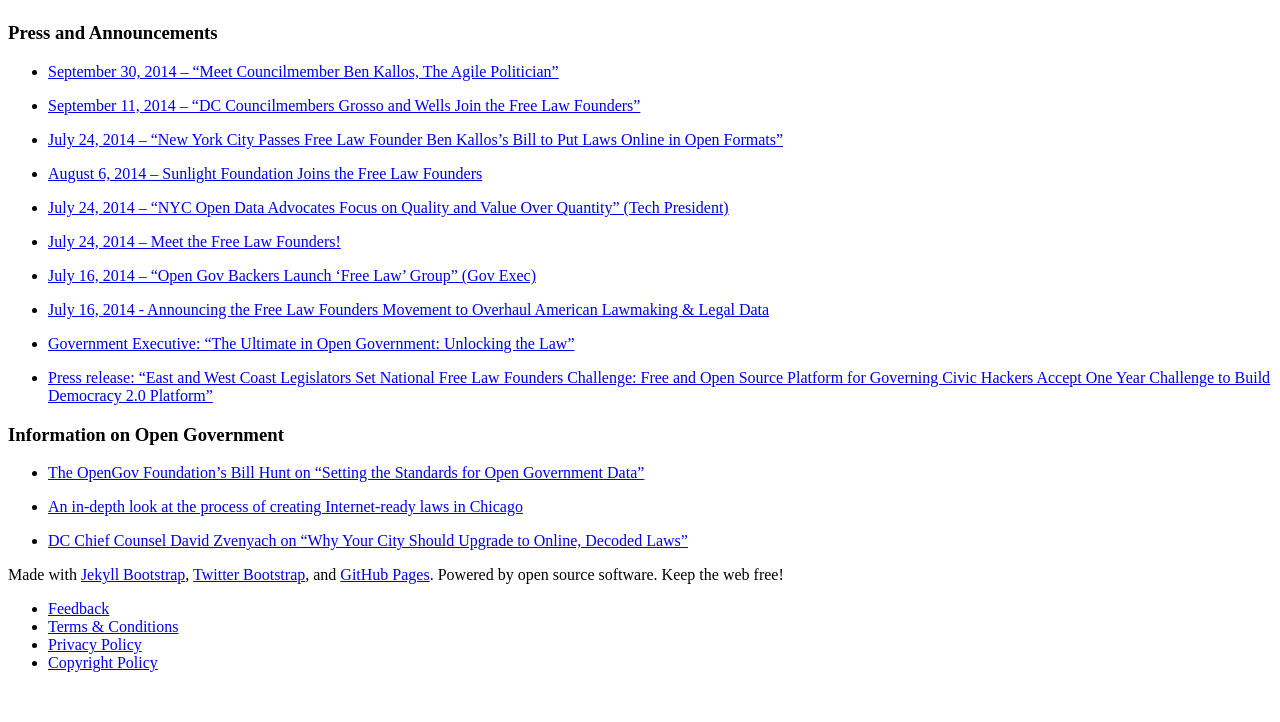
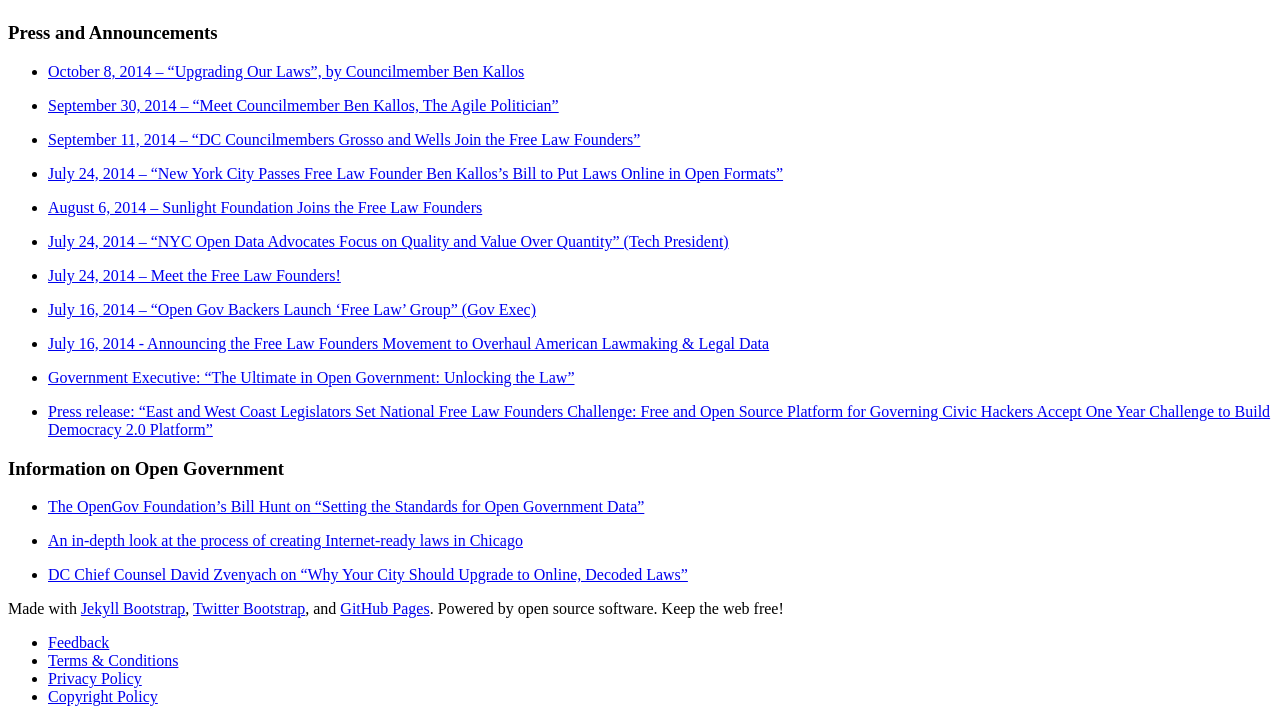
Before and after one commit to opengovfoundation/free-law-founders-site, a Jekyll site: the page built from resources.md, in a window 1280 px wide. Shown: the part 625-1347 px from the top of the page. Built offline with Jekyll 4.4.1, drawn with Linux system fonts in a browser that asks for light colours; nearby versions of some CDN libraries; before the commit the page ends 1313 px from its top, so only the background shows below that.

Commit message:
Update resources.md

```diff
--- a/resources.md
+++ b/resources.md
@@ -11,6 +11,8 @@ permalink: "resources/"
 
 
 ### Press and Announcements
+
+* [October 8, 2014 -- "Upgrading Our Laws", by Councilmember Ben Kallos](http://www.cityandstateny.com/2/politics/new-york-city/upgrading-our-laws.html#.VDVqiSldU7v)
 
 * [September 30, 2014 -- "Meet Councilmember Ben Kallos, The Agile Politician"](http://www.fastcolabs.com/3036094/meet-councilman-ben-kallos-the-agile-politician)
 
```
